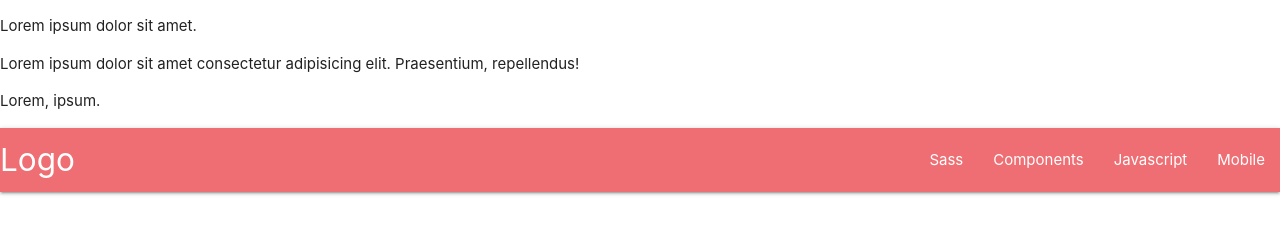
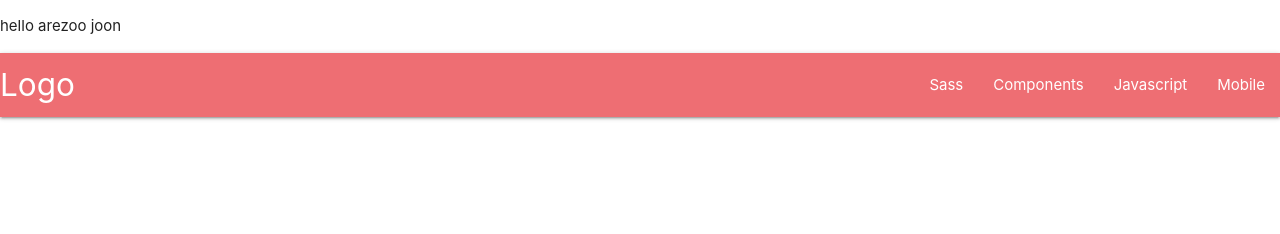
Before and after one commit to navid-shahi/MyProject, a plain HTML site: page index.html in a window 1280 px wide. Drawn offline with Linux system fonts and the light colour scheme.

Commit message:
test-test

```diff
--- a/index.html
+++ b/index.html
@@ -12,9 +12,7 @@
   </head>
   <body>
 
-    <p>Lorem ipsum dolor sit amet.</p>
-    <p>Lorem ipsum dolor sit amet consectetur adipisicing elit. Praesentium, repellendus!</p>
-    <p>Lorem, ipsum.</p>
+   <p>hello arezoo joon</p>
     <nav>
       <div class="nav-wrapper">
         <a href="#!" class="brand-logo">Logo</a>
```
